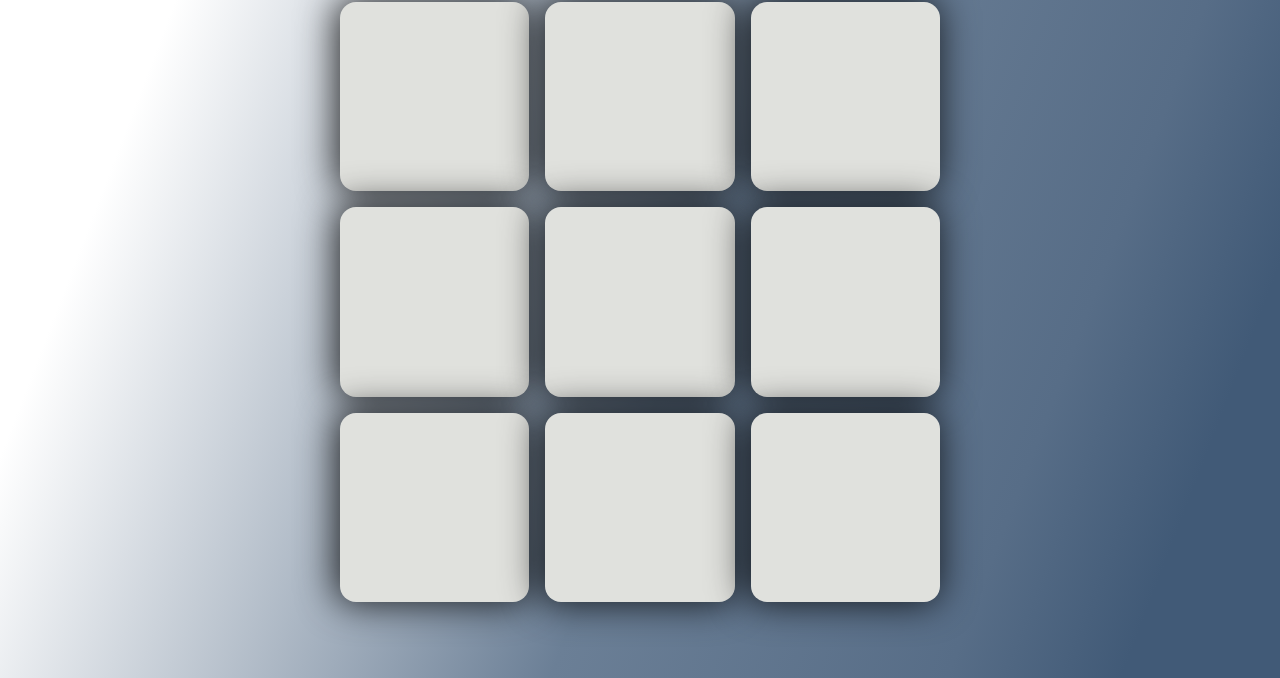
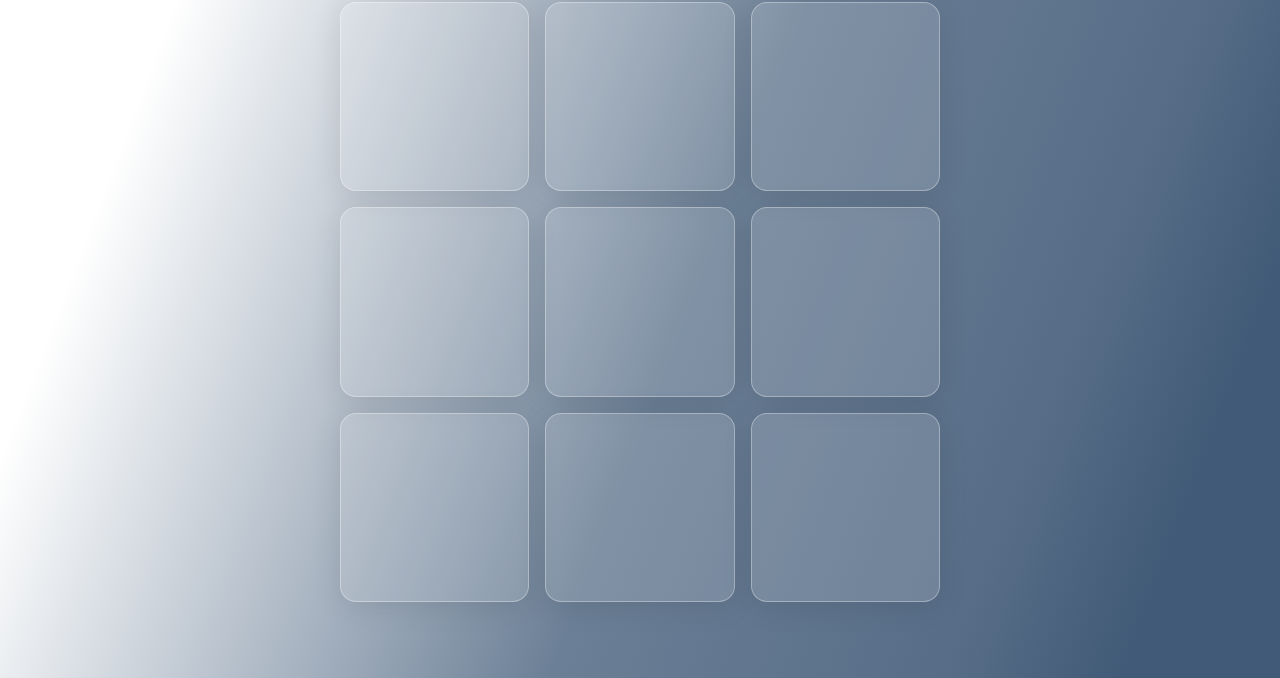
Before and after one commit to robjrdev/tic-tac-toe, a plain HTML site: page index.html in a window 1280 px wide. Shown: the part 122-800 px from the top of the page. Drawn offline with Linux system fonts and the light colour scheme.

Commit message:
Add glass effect

```diff
--- a/assets/styles.css
+++ b/assets/styles.css
@@ -34,9 +34,13 @@ body {
 }
 
 .cell {
-  box-shadow: -3px -1px 37px 2px rgba(0, 0, 0, 0.8);
-  -webkit-box-shadow: -3px -1px 37px 2px rgba(0, 0, 0, 0.8);
-  -moz-box-shadow: -3px -1px 37px 2px rgba(0, 0, 0, 0.8);
+  background: rgba(255, 255, 255, 0.14);
+  border-radius: 16px;
+  box-shadow: 0 4px 30px rgba(0, 0, 0, 0.1);
+  backdrop-filter: blur(0px);
+  -webkit-backdrop-filter: blur(0px);
+  border: 1px solid rgba(255, 255, 255, 0.33);
+
   font-size: 8rem;
   height: 100%;
   width: 100%;
@@ -45,7 +49,6 @@ body {
   align-items: center;
   cursor: pointer;
   border-radius: 1rem;
-  background: #e0e1dd;
 }
 .just {
   font-style: italic;
```
